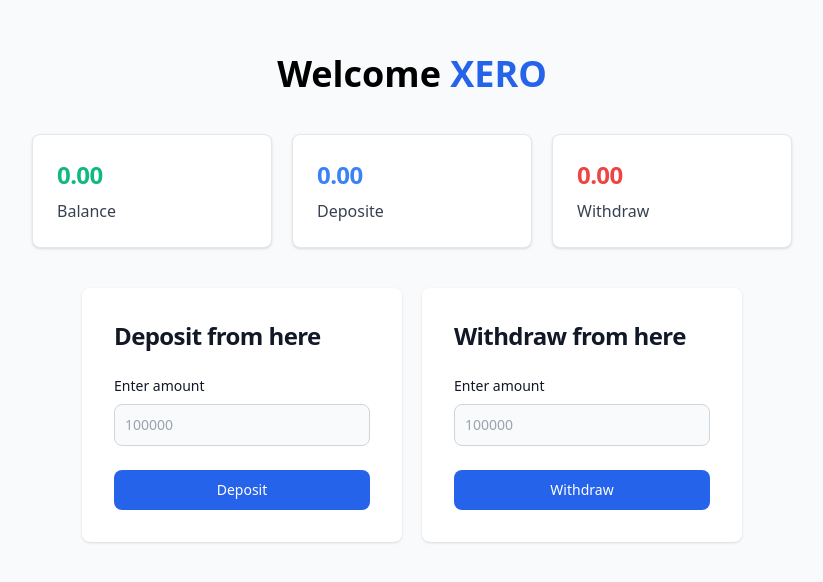
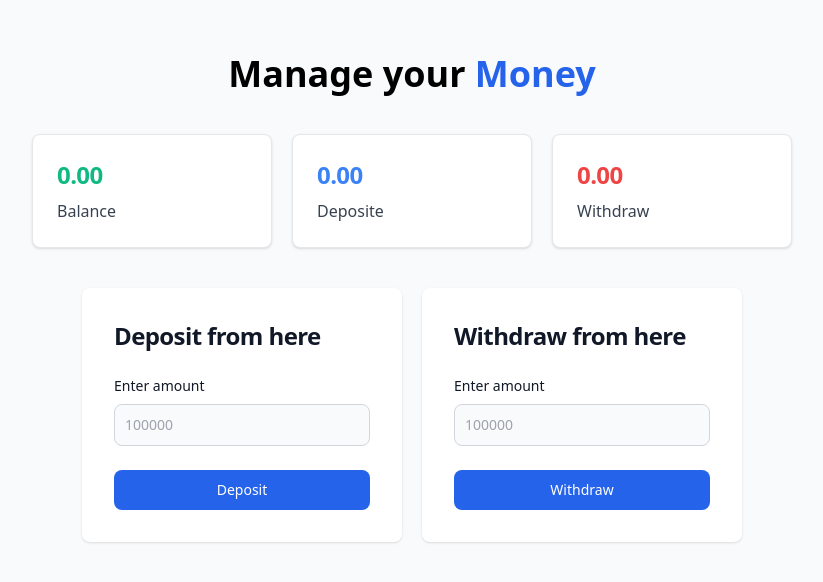
Before and after one commit to xeroburhan1/xerobank, a plain HTML site: page home.html in a window 1280 px wide. Shown: the part 102-684 px from the top of the page, without its empty margins (228-1051 px from the left). Drawn offline with nearby package versions, Linux system fonts and the light colour scheme.

Commit message:
second commit

```diff
--- a/home.html
+++ b/home.html
@@ -10,7 +10,7 @@
     class="bg-gray-50 flex flex-col items-center justify-center px-6 py-8 mx-auto md:h-screen lg:py-0"
   >
     <h1 class="text-4xl text-center font-bold mb-10">
-      Welcome <span class="text-blue-600">XERO</span>
+      Manage your <span class="text-blue-600">Money</span>
     </h1>
 
     <div class="flex gap-5">
```
